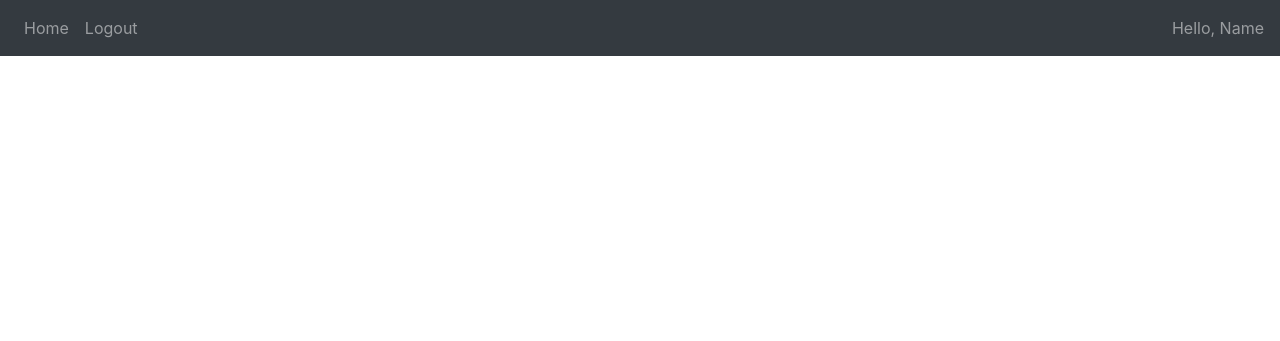
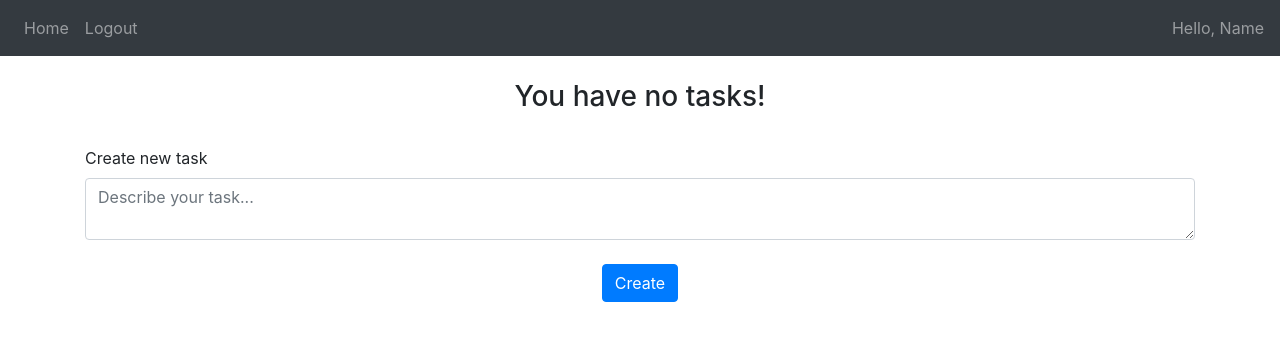
Before and after one commit to cwirex/TimeSheet, a Flask app: page / in a window 1280 px wide. Shown: the top 341 px of the page. Run offline with Flask 2, Linux system fonts and the light colour scheme; the visitor is signed in with stand-in values (Sample User, id 1); data comes from the database, SQL or seed files in the repository; data that the repository does not hold is empty; some libraries are stand-ins or nearby versions.

Commit message:
Feature: Tasks (create, delete)

```diff
--- a/app.py
+++ b/app.py
@@ -1,18 +1,19 @@
+import json
 import re
 from os import path
 
-from flask import Flask, Blueprint, render_template, request, flash, redirect, url_for
+from flask import Flask, Blueprint, render_template, request, flash, redirect, url_for, jsonify
 from flask_sqlalchemy import SQLAlchemy
 from flask_login import LoginManager, login_user, logout_user, login_required, current_user
 from werkzeug.security import generate_password_hash, check_password_hash
 
 views = Blueprint('views', __name__, )
 auth = Blueprint('auth', __name__, )
+DB_NAME = "database.db"
 db = SQLAlchemy()
 loginMenager = LoginManager()
-DB_NAME = "database.db"
 
-from models import User
+from models import User, Task
 
 
 def create_app():
@@ -39,8 +40,36 @@
 @views.route('/', methods=['GET', 'POST'])
 @login_required
 def home():
+    if request.method == 'POST':
+        data = request.form
+        text = data['text']
+        if len(text) < 4:
+            flash('Description too short.', category='error')
+        else:
+            user_id = current_user.id
+            task = Task(text=text, user_id=user_id)
+            try:
+                db.session.add(task)
+                db.session.commit()
+                flash('New task created successfully!')
+            except:
+                flash('New task cannot be created.')
     return render_template("home.html", user=current_user)
 
+
+@views.route('/delete-task', methods=['POST'])
+def delete_task():
+    data = json.loads(request.data)
+    task_id = data['taskId']
+    task = Task.query.get(task_id)
+    if task:
+        if task.user_id == current_user.id:
+            try:
+                db.session.delete(task)
+                db.session.commit()
+                return jsonify({})
+            except:
+                flash('Failed to delete the task', category='error')
 
 @auth.route('/login', methods=['GET', 'POST'])
 def login():
--- /dev/null
+++ b/static/index.js
@@ -0,0 +1,8 @@
+function deleteTask(taskId){
+    fetch('/delete-task', {
+        method: 'POST',
+        body: JSON.stringify({taskId: taskId})
+    }).then((response) => {
+        window.location.href = "/"
+    })
+}
--- a/templates/home.html
+++ b/templates/home.html
@@ -1,2 +1,30 @@
 {% extends "base.html" %}
 {% block title %}Home{% endblock %}
+{% block container %}
+    <br/>
+    {% if not user.tasks %}
+        <h3 align="center">You have no tasks!</h3>
+    {% else %}
+        <ul class="list-group list-group-flush" id="notes">
+            <h3 align="center">Your tasks:</h3>
+            {% for task in user.tasks %}
+                <li class="list-group-item">
+                    {{ task.text }}
+                    <button type="button" class="close" onClick="deleteTask({{ task.id }})">
+                        <span aria-hidden="true">&times;</span>
+                    </button>
+
+                </li>
+            {% endfor %}
+        </ul>
+    {% endif %}
+    <br/>
+    <form method="POST">
+        <label for="new_task">Create new task</label>
+        <textarea name="text" id="new_task" class="form-control" placeholder="Describe your task..."></textarea>
+        <br/>
+        <div align="center">
+            <button type="submit" class="btn btn-primary">Create</button>
+        </div>
+    </form>
+{% endblock %}
```
